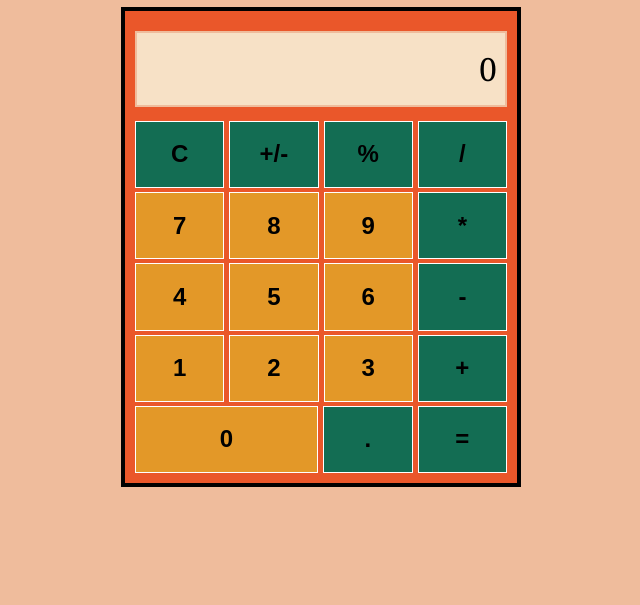
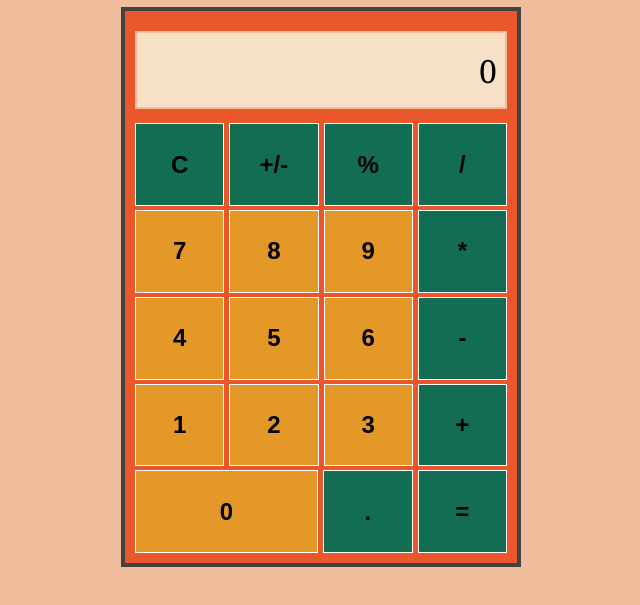
Before and after one commit to alexwittwer/simpleCalc, a plain HTML site: page index.html in a window 1280 px wide. Shown: the part 93-698 px from the top of the page, without its empty margins (319-959 px from the left). Drawn offline with Linux system fonts and the light colour scheme.

Commit message:
fix issue with operators event after equal is pressed

```diff
--- a/script.js
+++ b/script.js
@@ -130,6 +130,7 @@ function buttonClick(event) {
       );
       updateWindow(evaluation.num1);
       stringInput = "0";
+      delete evaluation.operator;
       break;
   }
 }
--- a/style.css
+++ b/style.css
@@ -16,7 +16,7 @@ h1 {
 
 .mainCalc {
   box-sizing: border-box;
-  height: 60vh;
+  height: 70vh;
   width: 400px;
   background-color: #ea572a;
   flex-direction: column;
@@ -24,7 +24,7 @@ h1 {
   justify-content: space-between;
   border-style: solid;
   border-width: 4px;
-  border-color: #000000;
+  border-color: rgb(66, 66, 66);
   gap: 4px;
   padding: 10px;
 }
```
